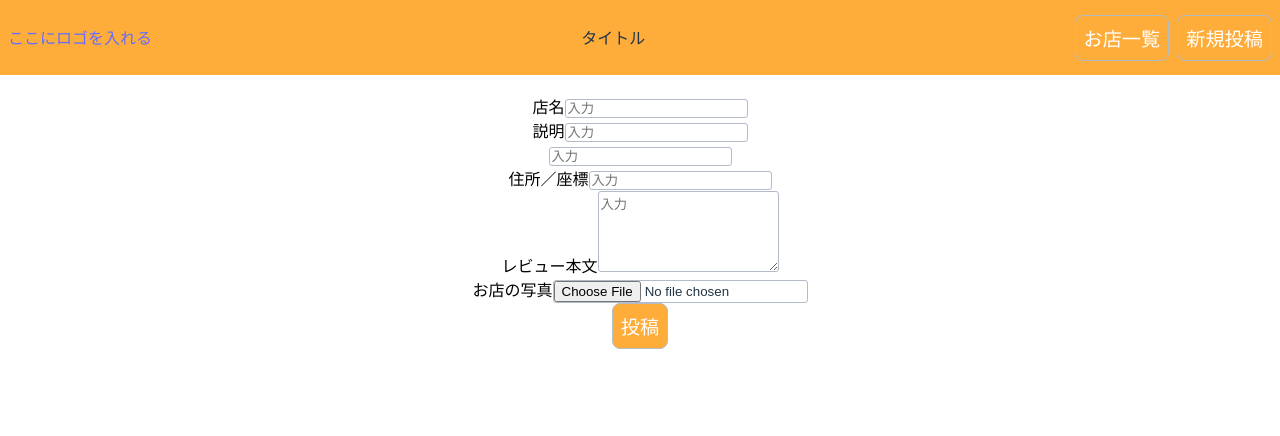
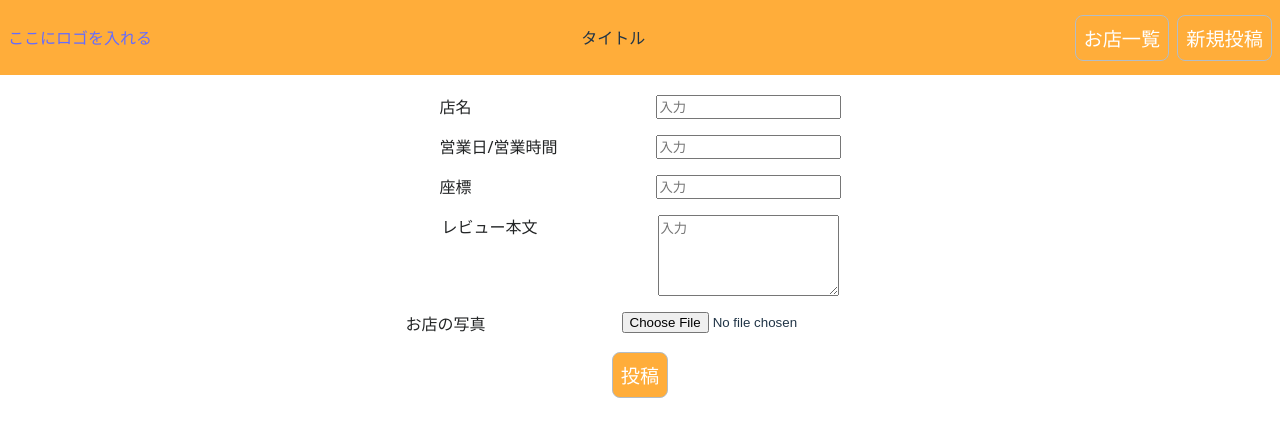
Before and after one commit to traP-jp/h25s_04, a Vue app in the folder client/: page /eatery/new in a window 1280 px wide. Shown: the top 436 px of the page. Built offline with nearby package versions, Linux system fonts and the light colour scheme.

Commit message:
レイアウトを整えようとしたが、上手くできなかった

```diff
--- a/client/src/pages/AddStore.vue
+++ b/client/src/pages/AddStore.vue
@@ -1,77 +1,103 @@
-<template>
-  <main class="inputMenu">
-    <div>
-      <div>
-        <span style="color: #000000">店名</span>
-        <input
-          v-model="storeName"
-          class="input"
-          type="text"
-          placeholder="入力"
-        />
-      </div>
-      <div>
-        <span style="color: #000000">説明</span>
-        <input
-          v-model="description"
-          class="input"
-          type="text"
-          placeholder="入力"
-        />
-      </div>
-      <div>
-        <input
-          v-model="message3"
-          class="input"
-          type="text"
-          placeholder="入力"
-        />
-      </div>
-      <div>
-        <span style="color: #000000">住所／座標</span>
-        <input v-model="address" class="input" type="text" placeholder="入力" />
-      </div>
-      <div>
-        <span style="color: #000000">レビュー本文</span>
-        <textarea
-          v-model="reviewContent"
-          class="input"
-          rows="5"
-          placeholder="入力"
-        ></textarea>
-      </div>
-      <span style="color: #000000">お店の写真</span
-      ><input
-        type="file"
-        accept="image/*"
-        style="border: 1px solid #b2bbc7; border-radius: 3px"
-      />
-    </div>
-    <div>
-      <PrimaryButton :text="'投稿'" />
-    </div>
-  </main>
-</template>
-
 <script lang="ts" setup>
 import PrimaryButton from '../components/PrimaryButton.vue'
 import { ref } from 'vue'
 
 const storeName = ref('')
 const description = ref('')
-const message3 = ref('')
 const address = ref('')
 const reviewContent = ref('')
+
 </script>
 
-<style>
+<template>
+  <main>
+    <div :class="$style.inputMenu">
+        <div :class="$style.inputGroup">
+          <label :class="$style.infoLabel">店名</label>
+          <input
+            v-model="storeName"
+            class="input"
+            type="text"
+            size="20"
+            placeholder="入力"
+          />
+        </div>
+        <div :class="$style.inputGroup">
+          <label :class="$style.infoLabel">営業日/営業時間</label>
+          <input
+            v-model="description"
+            class="input"
+            type="text"
+            size="20"
+            placeholder="入力"
+          />
+        </div>
+        <div :class="$style.inputGroup">
+          <label :class="$style.infoLabel">座標</label>
+          <input
+            v-model="address"
+            class="input"
+            type="text"
+            size="20"
+            placeholder="入力"
+          />
+        </div>
+        <div :class="$style.inputGroup">
+          <label :class="$style.infoLabel">レビュー本文</label>
+          <textarea
+            v-model="reviewContent"
+            class="input"
+            rows="5"
+            size="20"
+            placeholder="入力"
+          ></textarea>
+        </div>
+        <div :class="$style.inputGroup">
+          <label :class="$style.infoLabel">お店の写真</label
+          ><input class="fileInput" type="file" accept="image/*" />
+        </div>
+
+        <div>
+          <PrimaryButton :text="'投稿'" />
+        </div>
+    </div>
+  </main>
+</template>
+
+<style lang="scss" module>
+
 .inputMenu {
-  background-color: #ffffff;
+  display: flex;
+  flex-direction: column;
+  background-color: $color-background;
+  gap: 1rem;
+}
+.inputGroup {
+  display: flex;
+  flex-direction: row;
+  justify-content: center;
+  gap: 1rem;
+  width: 100%;
 }
 .input {
-  color: #000000;
-  background-color: #ffffff;
-  border: 1px solid #b2bbc7;
+  color: $color-text;
+  background-color: $color-background;
+  border: 1px solid $color-secondary;
   border-radius: 3px;
+  gap: 1rem;
+  width: 200px;
+  align-items: center;
+}
+.fileInput {
+  border: 1px solid $color-secondary;
+  border-radius: 3px;
+  width: 200px;
+}
+
+.infoLabel {
+  color: $color-text;
+  font-size: 16px;
+  width: 200px;
+  text-align: left;
 }
 </style>
```
